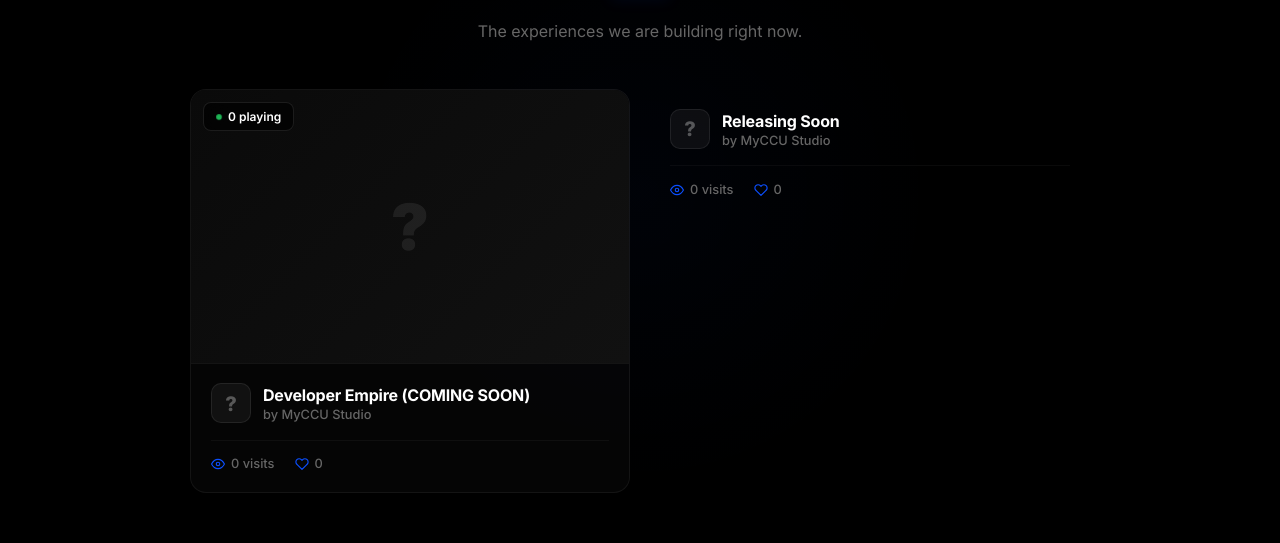
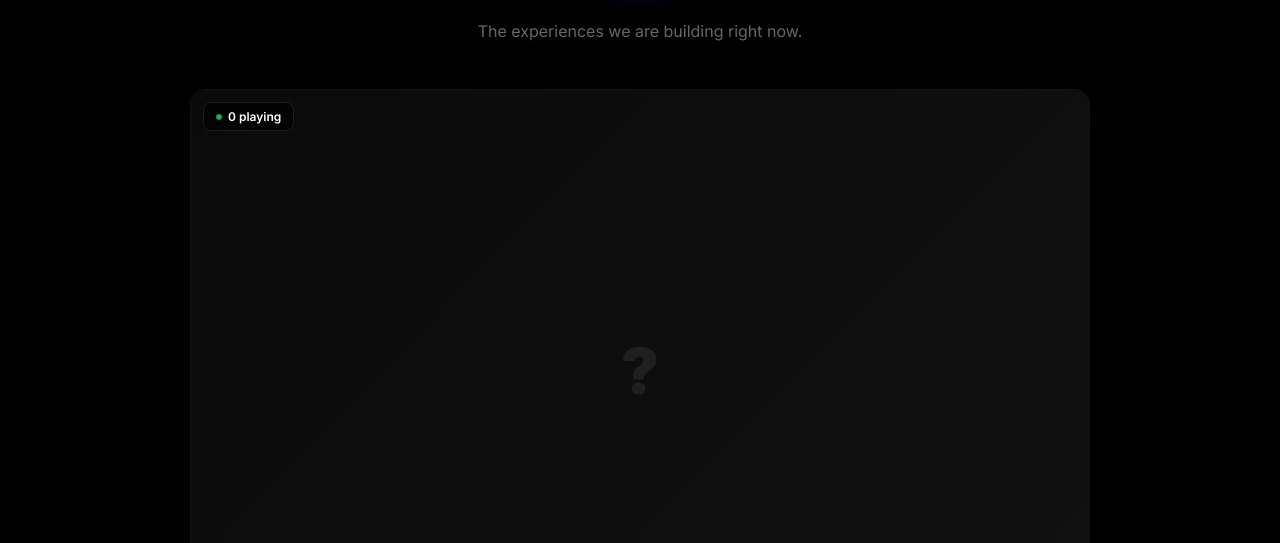
Before and after one commit to YoSklllAura/project-5252, a website built with Vite: page index.html in a window 1280 px wide. Shown: the part 1391-1934 px from the top of the page. Built offline with nearby package versions, Linux system fonts and the light colour scheme.

Commit message:
Update index.html

```diff
--- a/index.html
+++ b/index.html
@@ -161,30 +161,6 @@
               </div>
             </div>
           </div>
-            <div class="game-info">
-              <div class="game-header">
-                <div class="game-icon">
-                  <span>?</span>
-                </div>
-                <div class="game-header-info">
-                  <h3 class="game-name">Releasing Soon</h3>
-                  <p class="game-creator">by MyCCU Studio</p>
-                </div>
-              </div>
-              <div class="game-stats">
-                <div class="game-stat">
-                  <svg viewBox="0 0 24 24" fill="none" stroke="currentColor" stroke-width="2" stroke-linecap="round" stroke-linejoin="round">
-                    <path d="M1 12s4-8 11-8 11 8 11 8-4 8-11 8-11-8-11-8z"/>
-                    <circle cx="12" cy="12" r="3"/>
-                  </svg>
-                  <span>0 visits</span>
-                </div>
-                <div class="game-stat">
-                  <svg viewBox="0 0 24 24" fill="none" stroke="currentColor" stroke-width="2" stroke-linecap="round" stroke-linejoin="round">
-                    <path d="M20.84 4.61a5.5 5.5 0 0 0-7.78 0L12 5.67l-1.06-1.06a5.5 5.5 0 0 0-7.78 7.78l1.06 1.06L12 21.23l7.78-7.78 1.06-1.06a5.5 5.5 0 0 0 0-7.78z"/>
-                  </svg>
-                  <span>0</span>
-                </div>
               </div>
             </div>
           </div>
```
